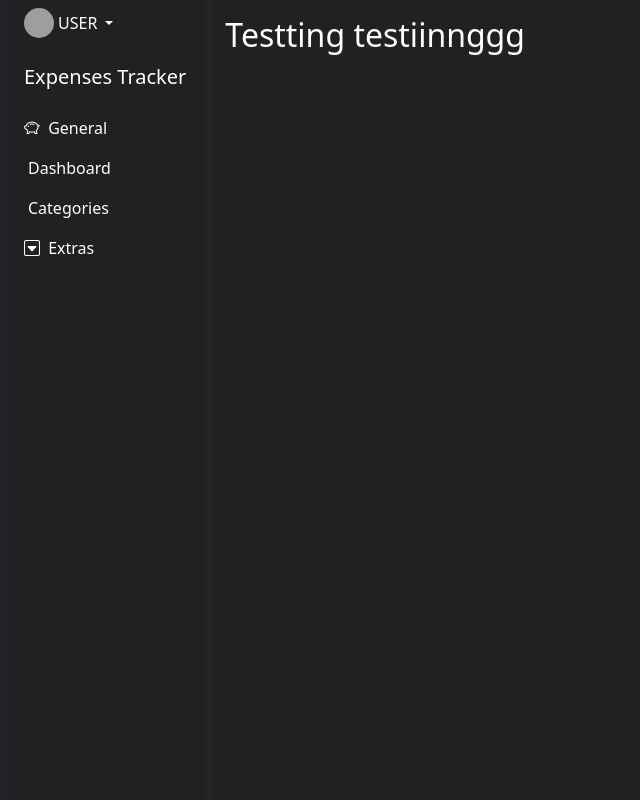
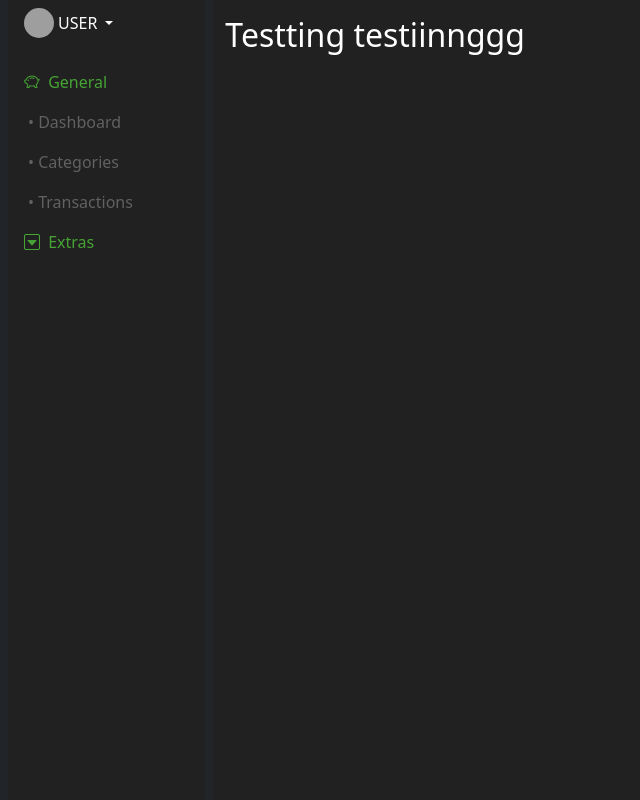
Before and after one commit to expenses-Stee-Rashee/expenses-tracker, a Flask app: page / in a window 1280 px wide. Shown: the whole page, without its empty margins (0-640 px from the left). Run offline with Flask 2, Linux system fonts and the light colour scheme; some libraries are stand-ins or nearby versions; grey boxes are pictures that could not be loaded.

Commit message:
added colour to text

```diff
--- a/static/css/main.css
+++ b/static/css/main.css
@@ -2,3 +2,17 @@
   background-color: #212121;
   color: #ffffff;
 }
+
+i {
+  color: #46a434;
+}
+
+/* Classes */
+/* sidebar drop down menu */
+.ms-1.d-none.d-sm-inline {
+  color: #46a434;
+}
+/* side bar bullet points */
+.d-none.d-sm-inline.bp {
+  color: #616161;
+}
--- a/templates/base.html
+++ b/templates/base.html
@@ -59,12 +59,6 @@
             </div>
             <!-- USER LOGIN -->
 
-            <p
-              class="d-flex align-items-center pb-3 mb-md-0 me-md-auto text-white text-decoration-none"
-            >
-              <span class="fs-5 d-none d-sm-inline">Expenses Tracker</span>
-            </p>
-
             <ul
               class="nav nav-pills flex-column mb-sm-auto mb-0 align-items-center align-items-sm-start"
               id="menu"
@@ -85,12 +79,17 @@
                 >
                   <li class="w-100">
                     <a href="#" class="nav-link px-0">
-                      <span class="d-none d-sm-inline">Dashboard</span>
+                      <span class="d-none d-sm-inline bp">• Dashboard</span>
                     </a>
                   </li>
                   <li>
                     <a href="#" class="nav-link px-0">
-                      <span class="d-none d-sm-inline">Categories</span>
+                      <span class="d-none d-sm-inline bp">• Categories</span>
+                    </a>
+                  </li>
+                  <li>
+                    <a href="#" class="nav-link px-0">
+                      <span class="d-none d-sm-inline bp">• Transactions</span>
                     </a>
                   </li>
                 </ul>
@@ -112,12 +111,12 @@
                 >
                   <li class="w-100">
                     <a href="#" class="nav-link px-0">
-                      <span class="d-none d-sm-inline">Reports</span></a
+                      <span class="d-none d-sm-inline bp">• Reports</span></a
                     >
                   </li>
                   <li>
                     <a href="#" class="nav-link px-0">
-                      <span class="d-none d-sm-inline">Settings</span></a
+                      <span class="d-none d-sm-inline bp">• Settings</span></a
                     >
                   </li>
                 </ul>
```
